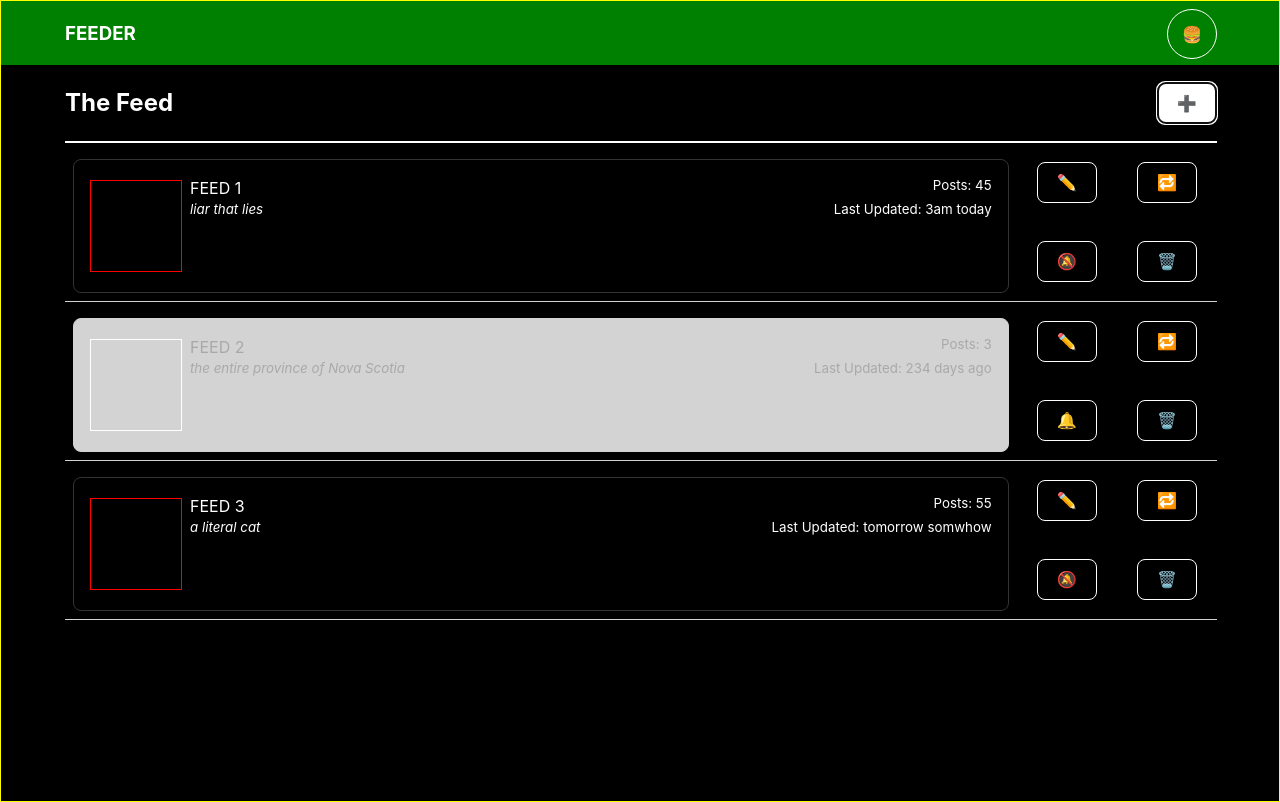
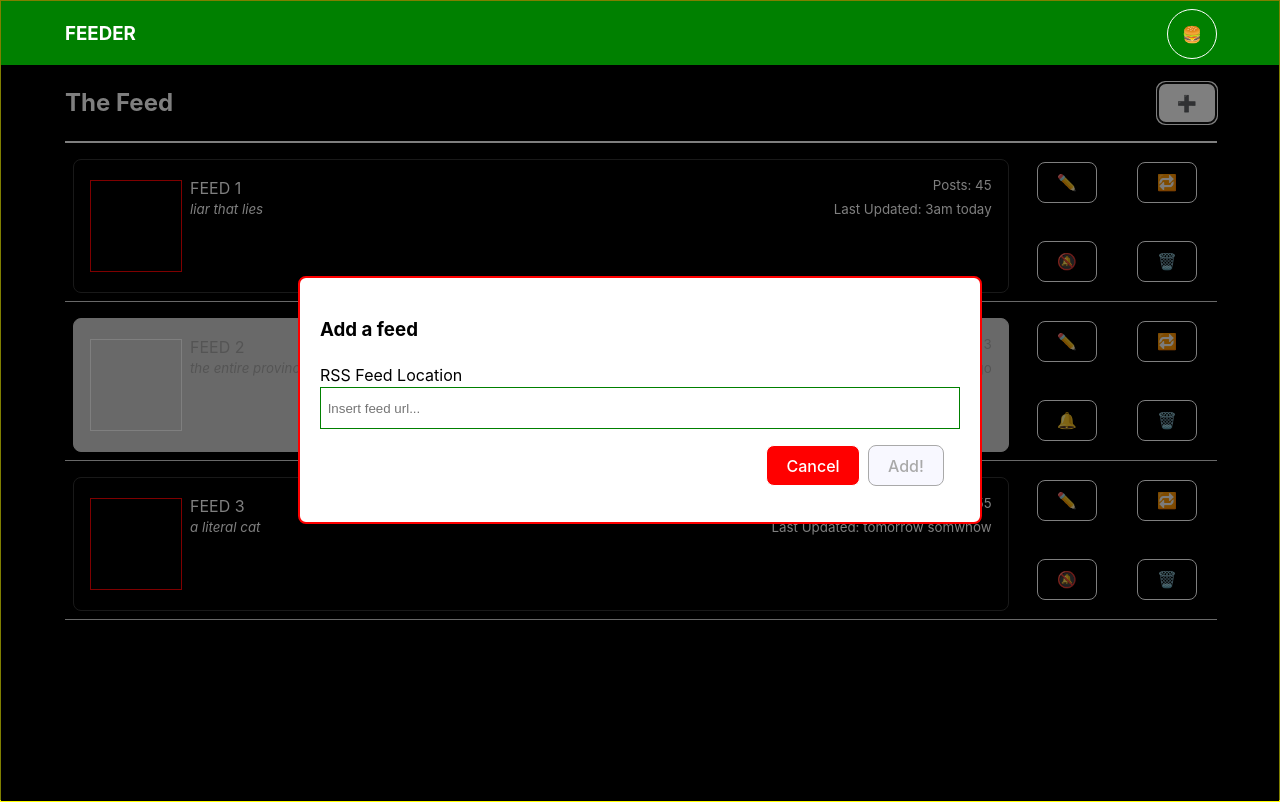
Before and after one commit to ErikHolman/feeder, a React (Vite) app: page / in a window 1280 px wide. Both pictures are taken after a click on the button "Add subscription". Built offline with nearby package versions, Linux system fonts and the light colour scheme.

Commit message:
introducing modal

```diff
--- a/src/App.css
+++ b/src/App.css
@@ -19,6 +19,18 @@ button {
         background-color: white;
         color: black;
     }
+}
+
+.modal {
+    position: fixed;
+    top: 0;
+    left: 0;
+    width: 100%;
+    height: 100%;
+    background-color: rgba(0, 0, 0, 0.5);
+    display: flex;
+    justify-content: center;
+    align-items: center;
 }
 
 .feeder {
--- a/src/components/AddFeed.css
+++ b/src/components/AddFeed.css
@@ -3,36 +3,52 @@
     width: 50vw;
     display: flex;
     flex-direction: column;
-
-    .cancelAdd {
-        position: absolute;
-        top: 0;
-        right: 0;
-        margin: 1em;
-        cursor: pointer;
-    }
+    background-color: white;
+    color: black;
+    padding: 20px;
+    border-radius: 0.5em;
 
     form {
         display: flex;
         flex-direction: column;
-        align-items: space-between;
         justify-content: center;
+        align-items: stretch;
+        width: 100%;
+
+        label {
+            padding: 0;
+        }
+
         input {
-            margin: 1em;
             border: 1px solid green;
             height: 2em;
+            padding: 0.5em;
         }
 
-        button {
+        .modalButtons {
             color: white;
-            background-color: red;
             margin: 1em;
+            display: flex;
+            flex-direction: row;
+            justify-content: flex-end;
 
-            &:hover {
+            .submitForm {
+                background-color: green;
+            }
+
+            .cancel {
+                background-color: red;
+            }
+
+            button:first-of-type {
+                margin-right: 8px;
+            }
+
+            button:hover {
                 background-color: violet;
             }
 
-            &:disabled {
+            button:disabled {
                 background-color: ghostwhite;
                 cursor: not-allowed;
                 border-color: darkgray;
--- a/src/components/AddFeed.jsx
+++ b/src/components/AddFeed.jsx
@@ -1,16 +1,47 @@
 import './AddFeed.css';
+import { useDispatch } from 'react-redux';
+// import { addFeeds } from '../state/feeds/feedsReducer';
 
-const AddFeed = () => {
+const AddFeed = ({ closeModal }) => {
+    const dispatch = useDispatch();
+
+    const createFeed = (event) => {
+        event.preventDefault();
+        console.log(`event`, event);
+        // dispatch(addFeeds());
+    };
+
     return (
+        <div className='modal'>
             <div className='addFeed'>
                 <h3>Add a feed</h3>
                 <form id='addFeed'>
-                <input type='text' placeholder='Insert feed url...'></input>
-                <button type='submit' disabled>
+                    <label id='url'>RSS Feed Location</label>
+                    <input
+                        id='url'
+                        type='text'
+                        placeholder='Insert feed url...'
+                        required
+                    ></input>
+                    <div className='modalButtons'>
+                        <button
+                            className='cancel'
+                            type='cancel'
+                            onClick={closeModal}
+                        >
+                            Cancel
+                        </button>
+                        <button
+                            className='submitForm'
+                            type='submit'
+                            onClick={createFeed}
+                            disabled
+                        >
                             Add!
                         </button>
+                    </div>
                 </form>
-            <div className='cancelAdd'>X</div>
+            </div>
         </div>
     );
 };
--- a/src/views/TheFeed.css
+++ b/src/views/TheFeed.css
@@ -15,7 +15,7 @@
             color: white;
         }
 
-        .addFeed {
+        .addFeedButton {
             background-color: white;
             border-color: transparent;
 
--- a/src/views/TheFeed.jsx
+++ b/src/views/TheFeed.jsx
@@ -1,11 +1,14 @@
 import './TheFeed.css';
+import AddFeed from '../components/AddFeed';
 import FeedCard from '../components/FeedCard';
+import { useState } from 'react';
 import { useSelector, useDispatch } from 'react-redux';
-import { addFeeds, removeFeeds } from '../state/feeds/feedsReducer';
 
 function TheFeed() {
     const currentFeeds = useSelector((state) => state.feeds.active);
     const dispatch = useDispatch();
+
+    const [addModal, setAddModal] = useState(false);
 
     const dummyFeeds = [
         {
@@ -34,21 +37,12 @@ function TheFeed() {
         },
     ];
 
-    const newFeed = () => {
-        const newFeedData = {
-            title: 'feed 1',
-            author: 'liar that lies',
-            posts: 45,
-            lastPost: '3am today',
-            url: 'http://feed1.xyz',
-            mute: false,
-        };
-
-        // dispatch(addFeeds(newFeedData));
+    const toggleAddModal = () => {
+        setAddModal(!addModal);
     };
 
     const removeFeedClick = (feed) => {
-        console.log(0);
+        // console.log(0);
         // dispatch(removeFeeds(feed));
     };
 
@@ -57,18 +51,19 @@ function TheFeed() {
             <div className='feed-header'>
                 <h2>The Feed</h2>
                 <button
-                    className='addFeed'
+                    className='addFeedButton'
                     title='Add subscription'
-                    onClick={newFeed}
+                    onClick={toggleAddModal}
                 >
                     ➕
                 </button>
             </div>
+            {addModal && <AddFeed closeModal={toggleAddModal} />}
             {dummyFeeds.length == 0 ? (
                 <>
                     <div>No Subscriptions Found!</div>
                     <br />
-                    <button onClick={newFeed}>ADD</button>
+                    <button onClick={toggleAddModal}>ADD</button>
                 </>
             ) : (
                 <>
```
Lines whose indentation alone changed are shown as unchanged.
